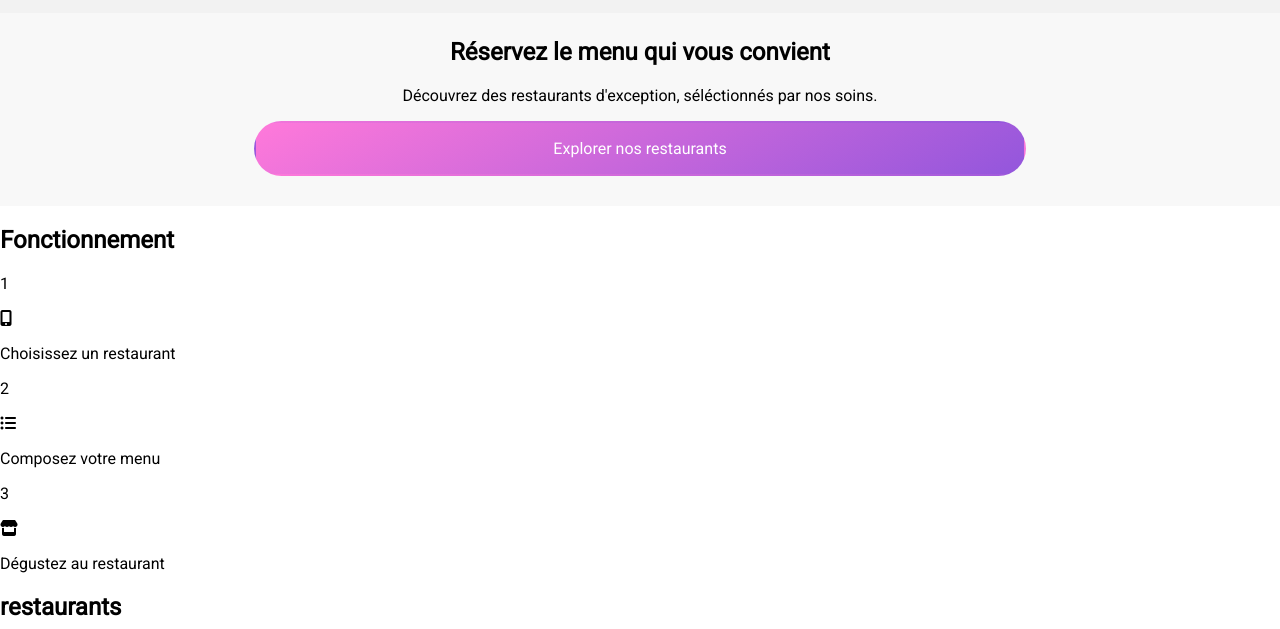
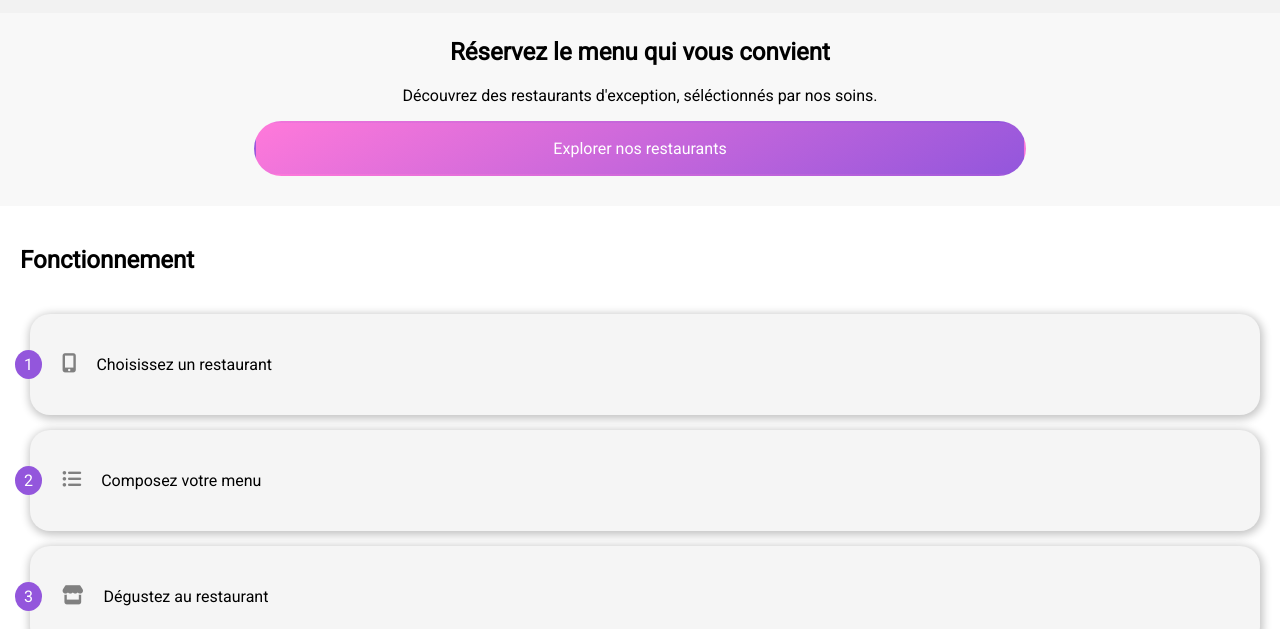
Before and after one commit to Atedyx/RiederTheodore_3_09122021, a website: page index.html in a window 1280 px wide. Shown: the part 159-788 px from the top of the page. Drawn offline with Linux system fonts and the light colour scheme; files that its build step writes are made by us from their sources.

Commit message:
Toujours probleme CSS sur github page, avancement sur le CSS

```diff
--- a/index.html
+++ b/index.html
@@ -35,25 +35,25 @@
             </div>
         </section>
 
-        <section>
-            <div>
-                <h2>Fonctionnement</h2>
-            </div>
-            <div>
-                <p>1</p>
-                <i class="fas fa-mobile-alt"></i>
-                <p>Choisissez un restaurant</p>
-            </div>
-            <div>
-                <p>2</p>
-                <i class="fas fa-list-ul"></i>
-                <p>Composez votre menu</p>
-            </div>
-            <div>
-                <p>3</p>
-                <i class="fas fa-store"></i>
-                <p>Dégustez au restaurant</p>
-            </div>
+        <section class="fonctionnement">
+            <h2>Fonctionnement</h2>
+            <ul class="fonctionnement1">
+                <li>
+                    <div class="fonctionnement1Numero">1</div>
+                    <div><i class="fas fa-mobile-alt fonctionnement1Icon"></i></div>
+                    <p>Choisissez un restaurant</p>
+                </li>
+                <li>
+                    <div class="fonctionnement1Numero">2</div>
+                    <div><i class="fas fa-list-ul fonctionnement1Icon"></i></div>
+                    <p>Composez votre menu</p>
+                </li>
+                <li>
+                    <div class="fonctionnement1Numero">3</div>
+                    <div><i class="fas fa-store fonctionnement1Icon"></i></div>
+                    <p>Dégustez au restaurant</p>
+                </li>
+            </ul>
         </section>
 
         <section>
--- a/package.json
+++ b/package.json
@@ -4,7 +4,7 @@
   "description": "",
   "main": "index.js",
   "scripts": {
-    "sass": "sass --watch ./sass/main.scss:.public/css/style.css"
+    "sass": "sass --watch ./sass/main.scss:public/css/style.css"
   },
   "repository": {
     "type": "git",
--- a/sass/main.scss
+++ b/sass/main.scss
@@ -46,9 +46,72 @@ body
     color: white;
 }
 
+
 .backGrisSection1
 {
     background-color: #f8f8f8;
     padding-top: 5px;
     padding-bottom: 30px;
 }
+
+.fonctionnement
+{
+    margin-bottom: 50px;
+}
+
+.fonctionnement h2
+  {
+    padding: 20px;
+  }
+
+  .fonctionnement1
+  {
+    list-style-type: none;
+    padding-left: 0;
+  }
+
+  .fonctionnement1 li
+  {
+    display: flex;
+    flex-direction: row;
+    justify-content: flex-start;
+    align-items: center;
+    flex-wrap: nowrap;
+    padding: 25px;
+    margin: 15px 20px 15px 30px;
+    border-radius: 20px;
+    box-shadow: 1px 2px 8px 2px #c4c4c4;
+    background-color: #f5f5f5;
+  }
+
+  .fonctionnement1 li p
+  {
+    font-weight: 500;
+    margin-left: 20px;
+  }
+
+  .fonctionnement1 li:hover
+  {
+    background: #f2eafb;
+  }
+
+  .fonctionnement1 li:hover .fas
+  {
+    color: #9356dc;
+  }
+
+  .fonctionnement1Numero
+  {
+    background-color: #9356dc;
+    color: white;
+    border-radius: 50%;
+    padding: 5px 9px;
+    margin-left: -40px;
+  }
+
+  .fonctionnement1Icon
+  {
+    color: grey;
+    font-size: 1.2rem;
+    margin-left: 20px;
+  }
```
Also changed, not shown: public/css/style.css, 2 other files.
